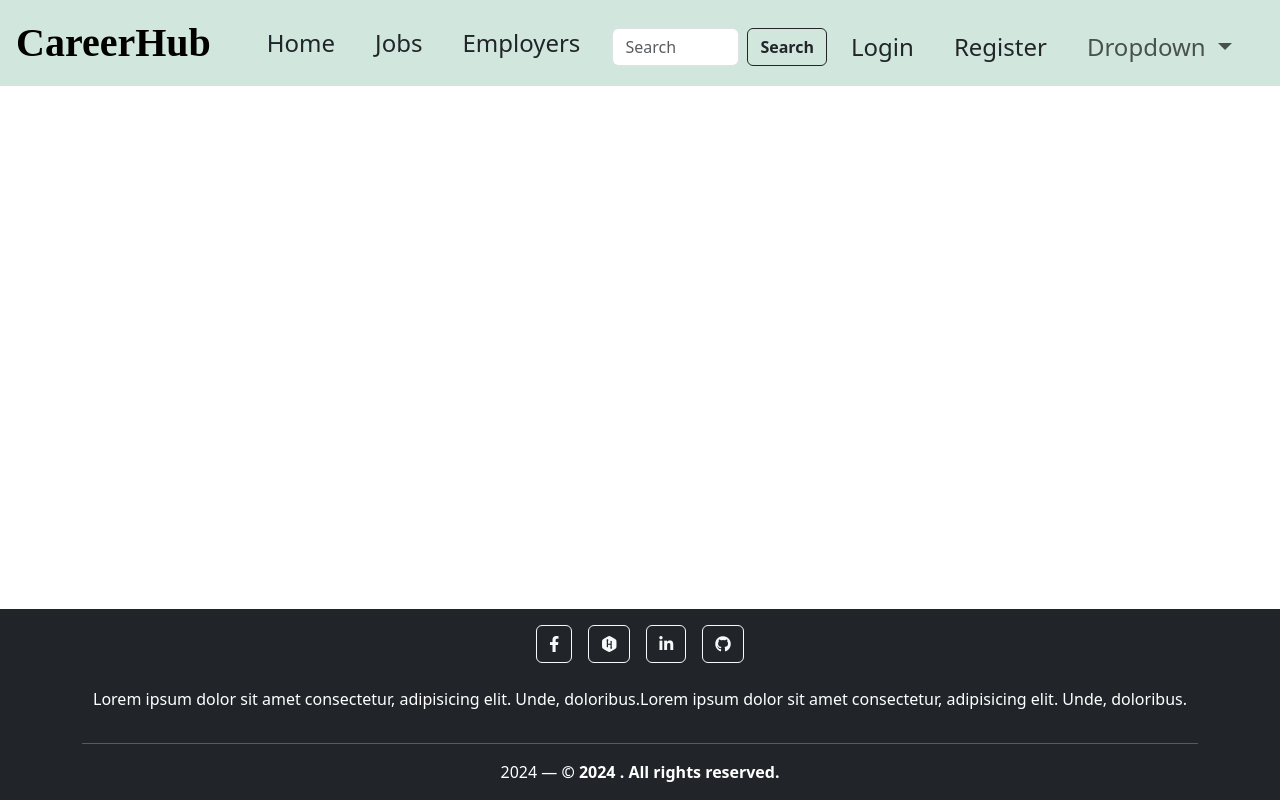
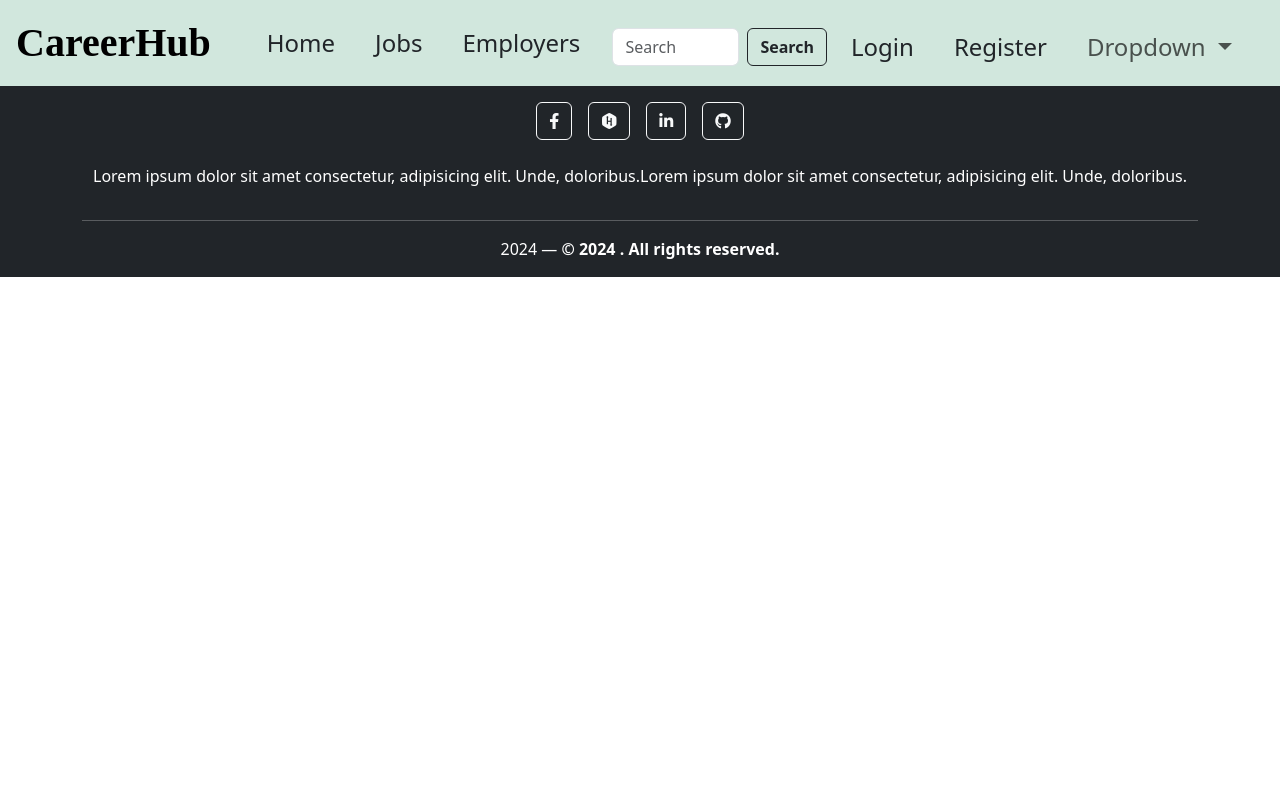
Before and after one commit to yousef8/CareerHub-FrontEnd, a Vue app: page / in a window 1280 px wide. Built offline with nearby package versions, Linux system fonts and the light colour scheme.

Commit message:
update footer component

```diff
--- a/src/App.vue
+++ b/src/App.vue
@@ -4,14 +4,14 @@
 
     <RouterView />
 
-    <Footer />
+    <AppFooter />
   </div>
 </template>
 
 <script setup lang="ts">
 import { RouterView } from 'vue-router'
 import NavbarItem from '@/components/NavbarItem.vue'
-import Footer from '@/components/Footer.vue'
+import AppFooter from '@/components/AppFooter.vue'
 </script>
 
 <style scoped>
@@ -21,7 +21,7 @@ import Footer from '@/components/Footer.vue'
   min-height: 100vh;
 }
 
-Footer {
+AppFooter {
   margin-top: auto;
 }
 </style>
```
Also changed, not shown: src/components/AppFooter.vue (renamed from src/components/Footer.vue).
